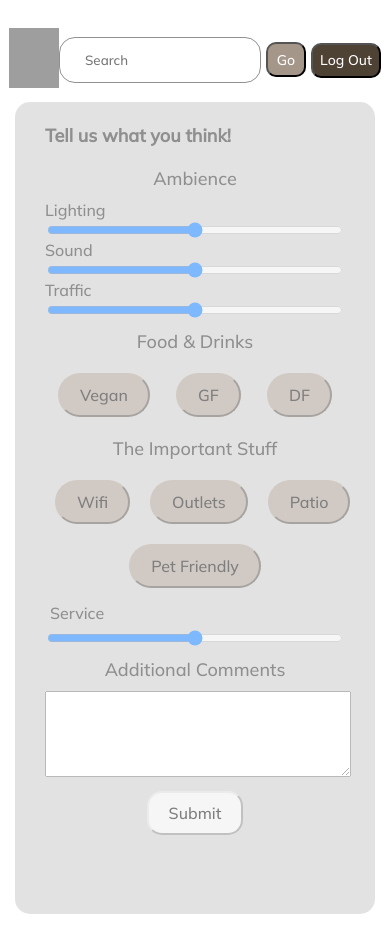
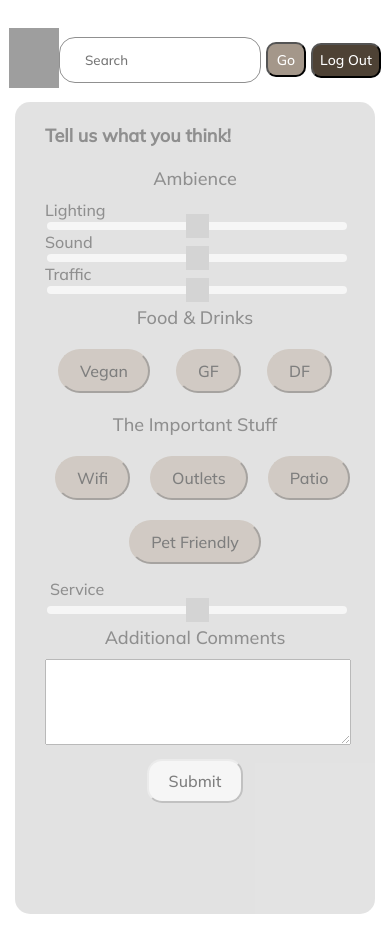
Before and after one commit to amandafroment/BeanThere, a Django app: page /details/1/review/ in a window 390 px wide. Run offline with Django 4.2, Linux system fonts and the light colour scheme; the visitor is signed in with stand-in values (Sample User, id 1); grey boxes are pictures that could not be loaded.

Commit message:
slider icon

```diff
--- a/beanthere/main_app/static/css/style.css
+++ b/beanthere/main_app/static/css/style.css
@@ -874,6 +874,27 @@ label {
   .slider-titles{
     padding: 5px;
   }
+  .slider{
+  -webkit-appearance: none;
+  width: 100%;
+  height: 8px;
+  border-radius: 5px;
+  background: white;
+  outline: none;
+  opacity: 0.7;
+  -webkit-transition: .2s;
+  transition: opacity .2s;
+  }
+  .slider::-webkit-slider-thumb {
+  -webkit-appearance: none;
+  appearance: none;
+  width: 23px;
+  height: 24px;
+  border: 0;
+  background: url('contrasticon.png');
+  cursor: pointer;
+}
+
   .submit-div {
     display:flex;
     justify-content: center;
```
Also changed, not shown: beanthere/main_app/static/css/images/coffee-beans-logo-vector-29470647.png (added).
